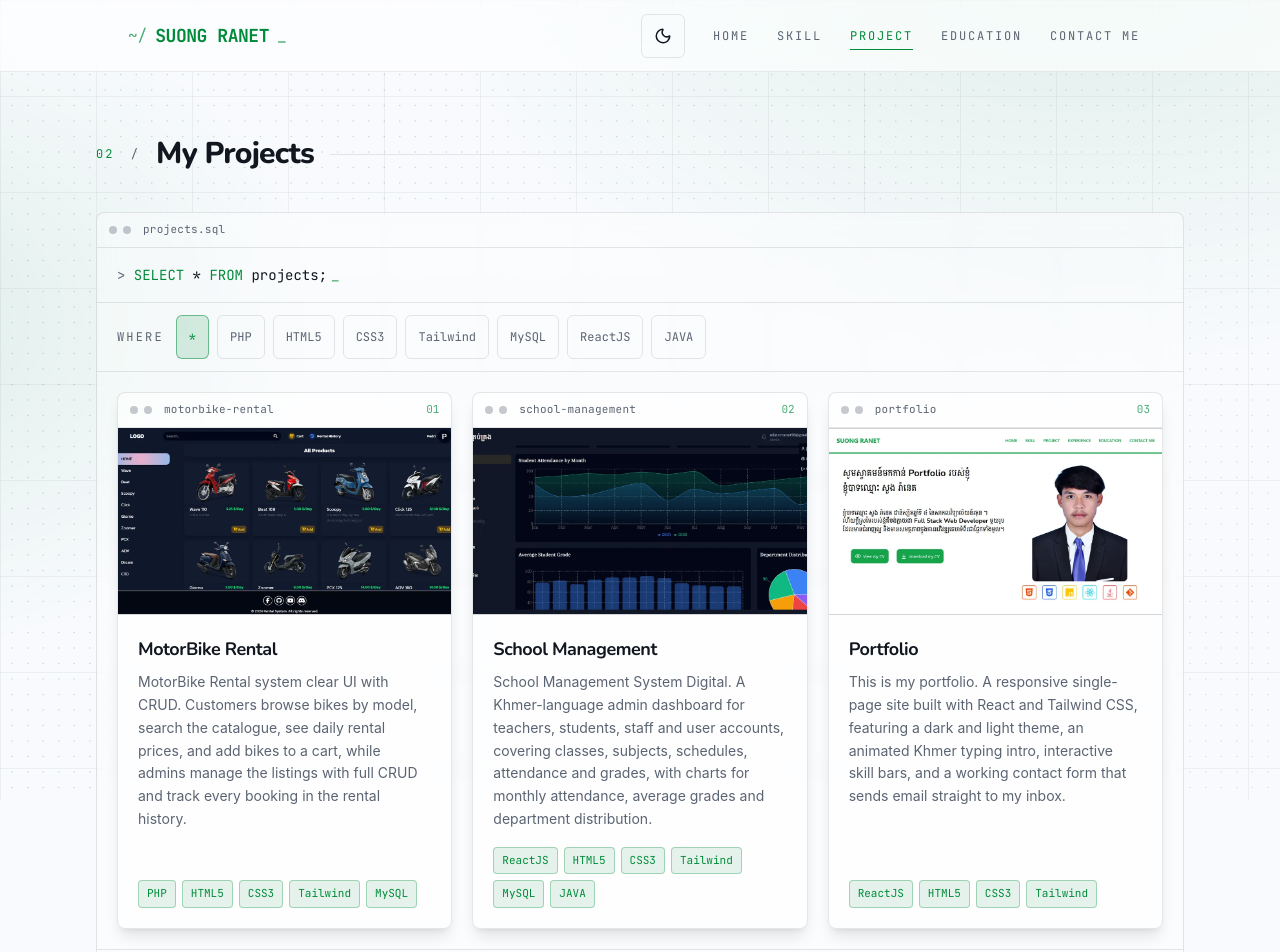
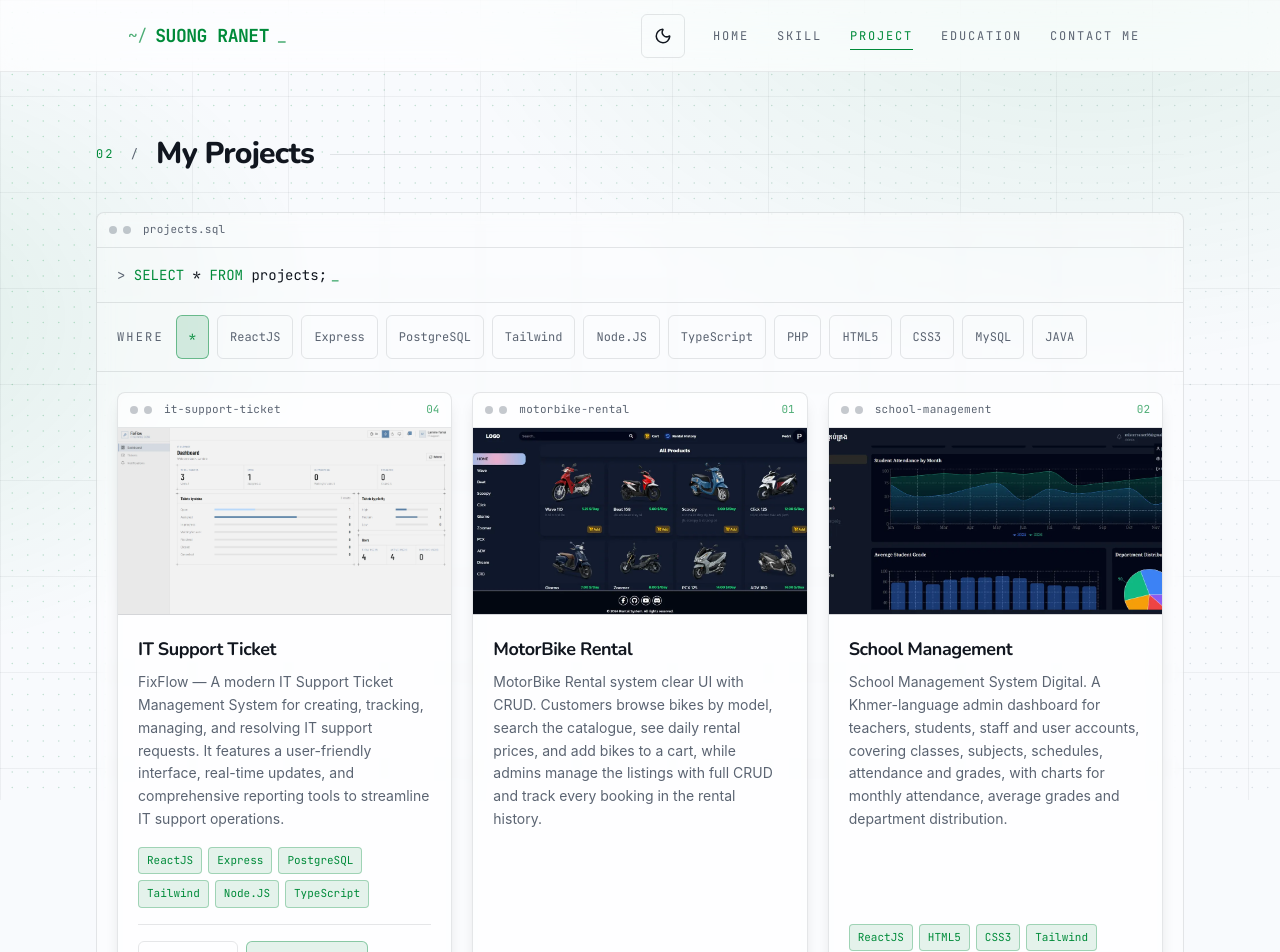
Before and after one commit to SuongRanet/portfolio, a React (Vite) app: page /project in a window 1280 px wide. Shown: the top 952 px of the page. Built offline with nearby package versions, Linux system fonts and the light colour scheme.

Commit message:
Add Project

```diff
--- a/src/components/QueryConsole.jsx
+++ b/src/components/QueryConsole.jsx
@@ -24,7 +24,7 @@ function tokenize(sql) {
 }
 
 export const QueryLine = ({ sql }) => (
-  <p className="font-mono text-xs leading-relaxed sm:text-sm break-words">
+  <p className="font-mono text-xs leading-relaxed sm:text-sm wrap-break-word">
     <span className="text-muted select-none">{"> "}</span>
     {tokenize(sql).map((token, i) => (
       <span
--- a/src/pages/Project.jsx
+++ b/src/pages/Project.jsx
@@ -6,8 +6,26 @@ import { motion } from "framer-motion";
 import motobike from "../assets/images/optimized/motobike.webp";
 import sms from "../assets/images/optimized/sms_ui.webp";
 import port from "../assets/images/optimized/myport.webp";
+import fixflow from "../assets/images/optimized/fixflow.webp";
 
 const projects = [
+  {
+    index: "04",
+    name: "IT Support Ticket",
+    description:
+      "FixFlow — A modern IT Support Ticket Management System for creating, tracking, managing, and resolving IT support requests. It features a user-friendly interface, real-time updates, and comprehensive reporting tools to streamline IT support operations.",
+    tech: [
+      "ReactJS",
+      "Express",
+      "PostgreSQL",
+      "Tailwind",
+      "Node.JS",
+      "TypeScript",
+    ],
+    img: fixflow,
+    repo: "https://github.com/SuongRanet/FixFlow",
+    demo: "https://fixflowit.vercel.app/",
+  },
   {
     index: "01",
     name: "MotorBike Rental",
@@ -34,6 +52,8 @@ const projects = [
       "This is my portfolio. A responsive single-page site built with React and Tailwind CSS, featuring a dark and light theme, an animated Khmer typing intro, interactive skill bars, and a working contact form that sends email straight to my inbox.",
     tech: ["ReactJS", "HTML5", "CSS3", "Tailwind"],
     img: port,
+    repo: "https://github.com/SuongRanet/portfolio",
+    demo: "https://suongranet-portfolio.vercel.app/",
   },
 ];
 
```
Also changed, not shown: src/assets/images/optimized/FixFlow.webp (added), src/assets/images/optimized/myport.webp.
